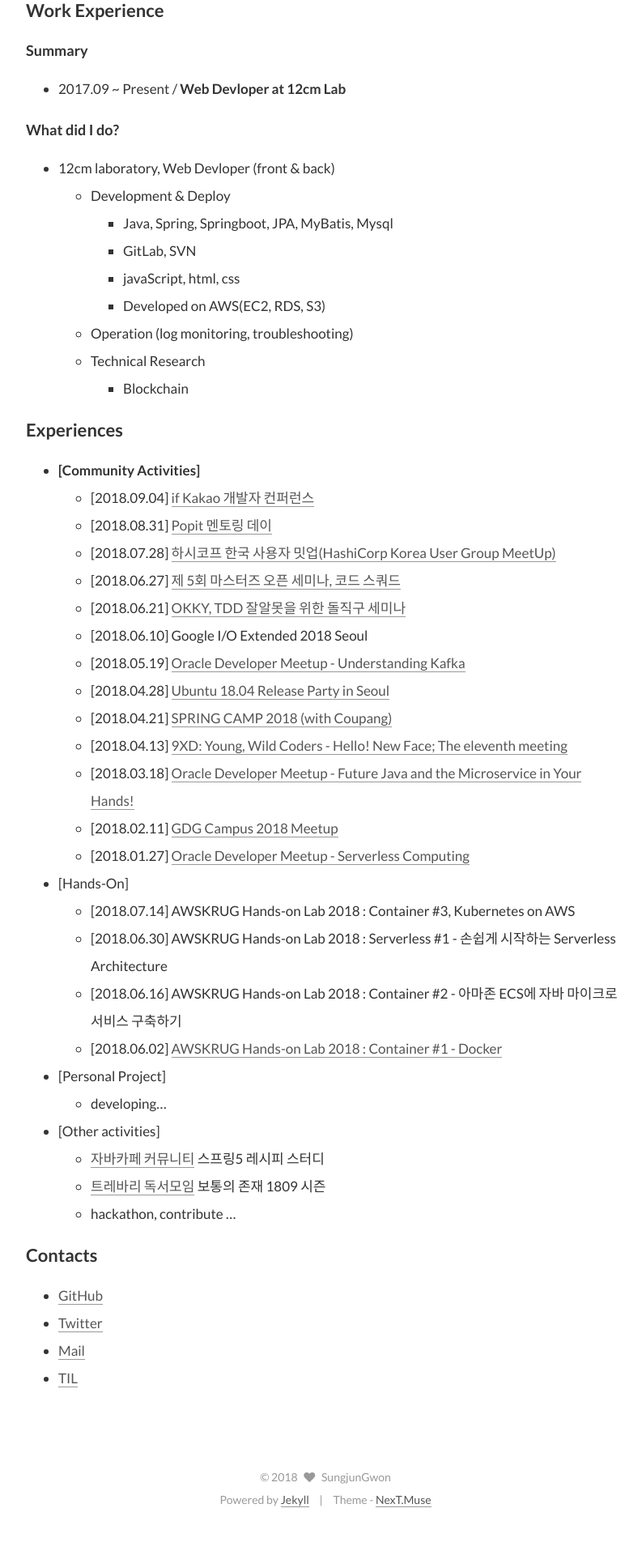
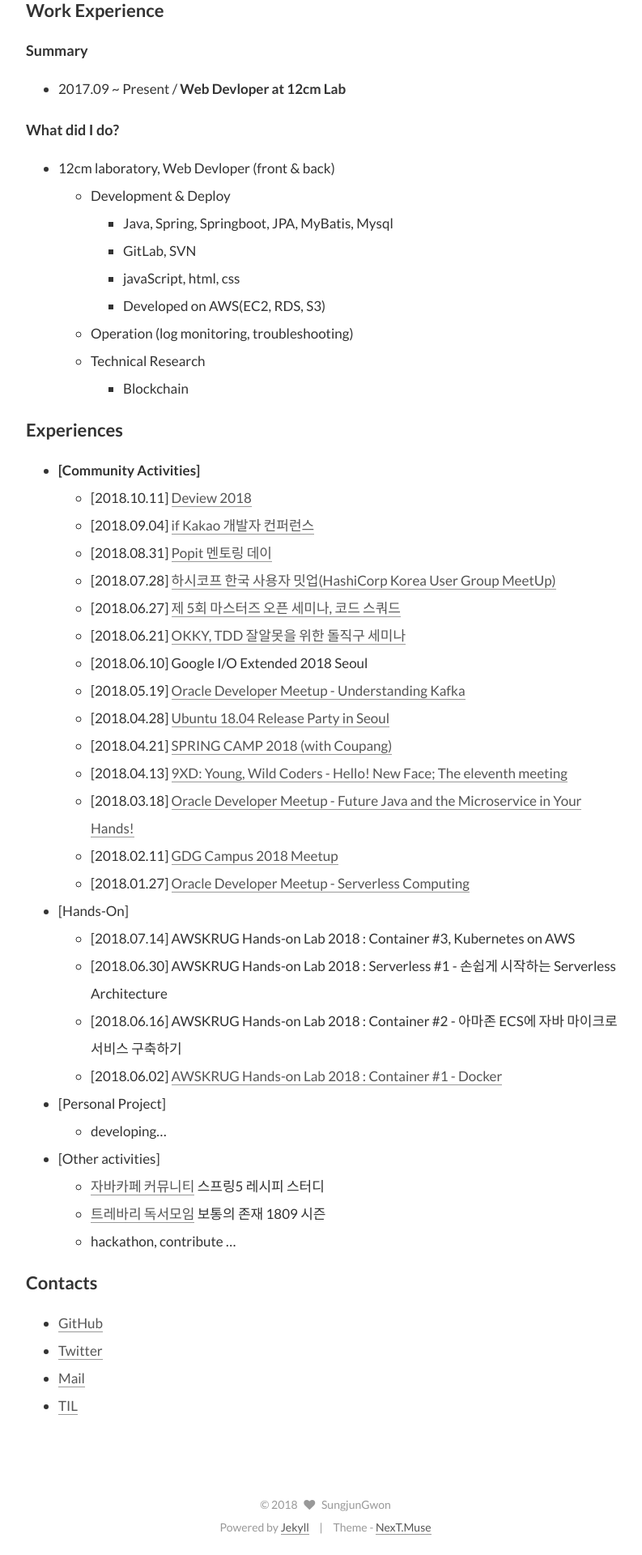
Before and after one commit to gwonsungjun/gwonsungjun.github.io, a Jekyll site: the page built from about/index.md, in a window 1280 px wide. Shown: the part 2658-4578 px from the top of the page at 81% size, without its empty margins (238-1031 px from the left). Built offline with Jekyll 4.4.1, drawn with Linux system fonts in a browser that asks for light colours; comment, search, counter and statistics services are not loaded; before the commit the page ends 4544 px from its top, so only the background shows below that.

Commit message:
Update about.md

```diff
--- a/about/index.md
+++ b/about/index.md
@@ -70,6 +70,7 @@
 
 # Experiences
 - **[Community Activities]**
+  - [2018.10.11] [Deview 2018](https://deview.kr/2018/pick/6731)
   - [2018.09.04] [if Kakao 개발자 컨퍼런스](https://if.kakao.com/)
   - [2018.08.31] [Popit 멘토링 데이](https://festa.io/events/70)
   - [2018.07.28] [하시코프 한국 사용자 밋업(HashiCorp Korea User Group MeetUp)](https://festa.io/events/45)
```
